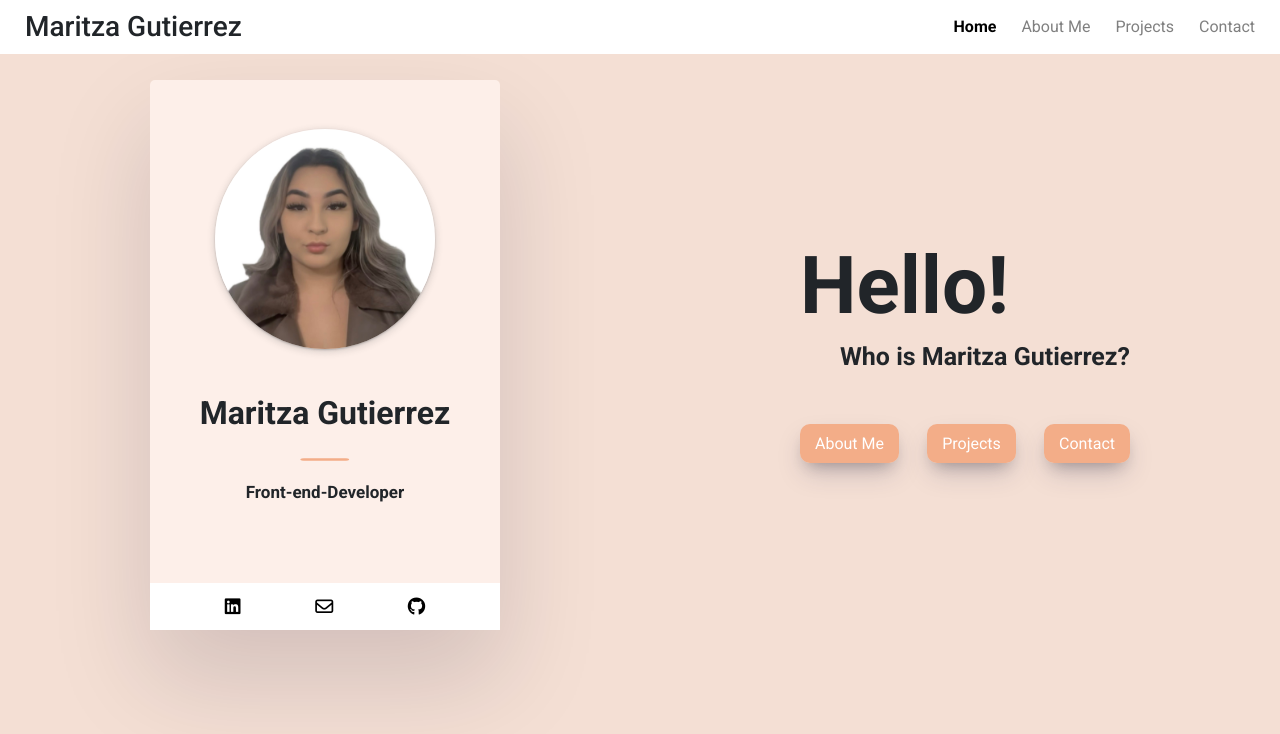
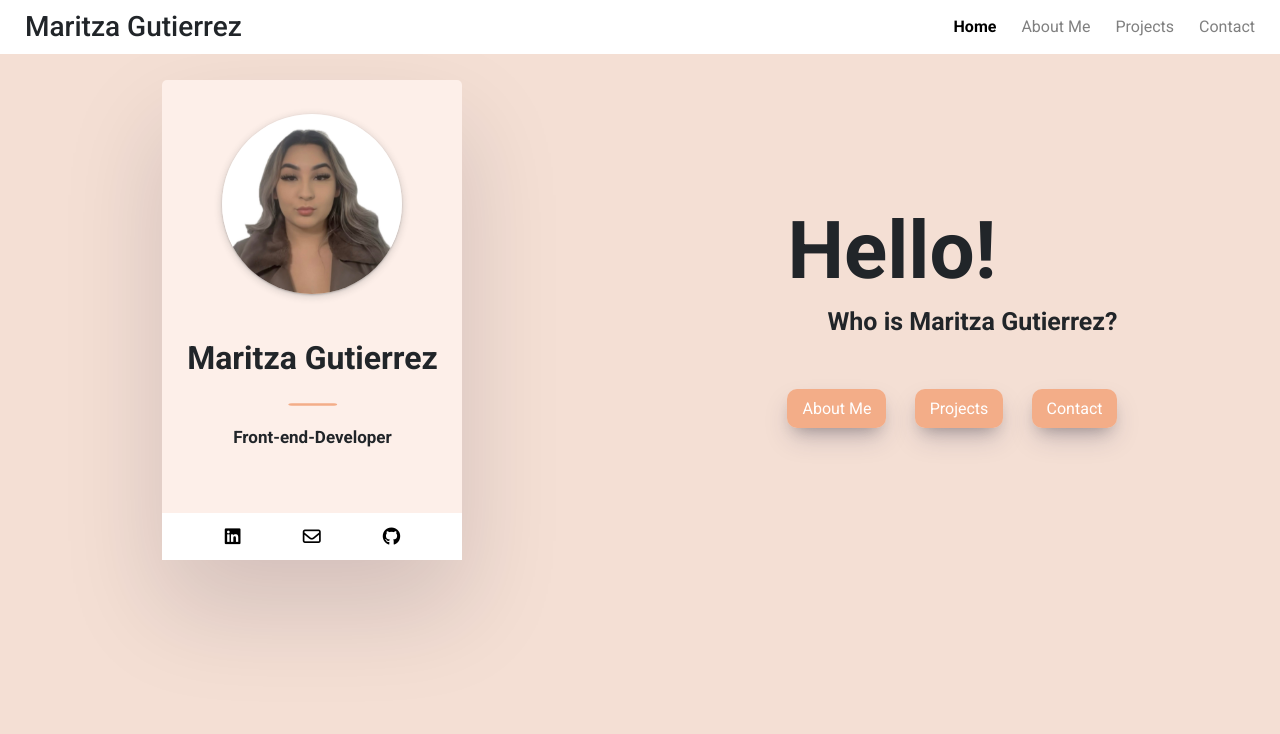
Before and after one commit to Mariii209/mari-portfolio-react, a React (Create React App) app: page / in a window 1280 px wide. Shown: the top 734 px of the page. Built offline with nearby package versions, Linux system fonts and the light colour scheme.

Commit message:
Made adjustments to HomeSection, Profile, and Projects components

```diff
--- a/src/HomeSection.js
+++ b/src/HomeSection.js
@@ -9,7 +9,9 @@ export default function HomeSection() {
     <div className="HomeSection">
       <SiteMenu />
       <div className="HomeContent">
-        <Profile />
+        <div>
+          <Profile />
+        </div>
         <div className="MeetMaritza">
           <h1 className="GreetingTitle">Hello!</h1>
           <h2 className="IntroSubtitle">Who is Maritza Gutierrez?</h2>
--- a/src/Profile.css
+++ b/src/Profile.css
@@ -1,7 +1,7 @@
 .Profile {
   position: relative;
-  width: 350px;
-  height: 550px;
+  width: 300px;
+  height: 480px;
   text-align: center;
   display: flex;
   flex-direction: column;
@@ -13,8 +13,8 @@
 }
 
 .Profile img {
-  width: 220px;
-  height: 220px;
+  width: 180px;
+  height: 180px;
   object-fit: cover;
   border-radius: 50%;
   margin-bottom: 30px;
--- a/src/Projects.css
+++ b/src/Projects.css
@@ -5,7 +5,7 @@
 .ProjectsHading {
   margin-bottom: 85px;
   text-align: center;
-  font-size: 55px;
+  font-size: 45px;
   font-weight: bold;
 }
 
```
